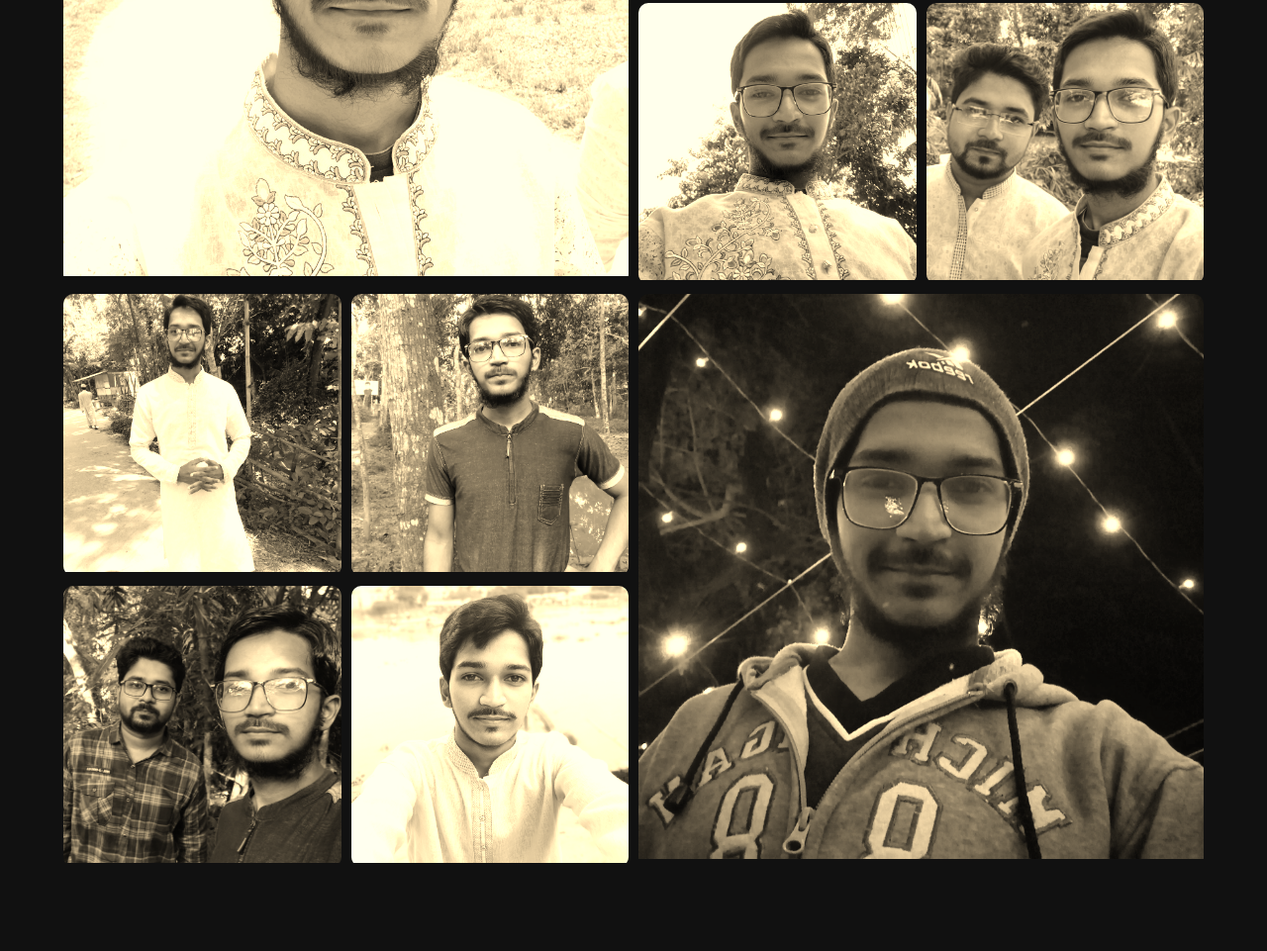
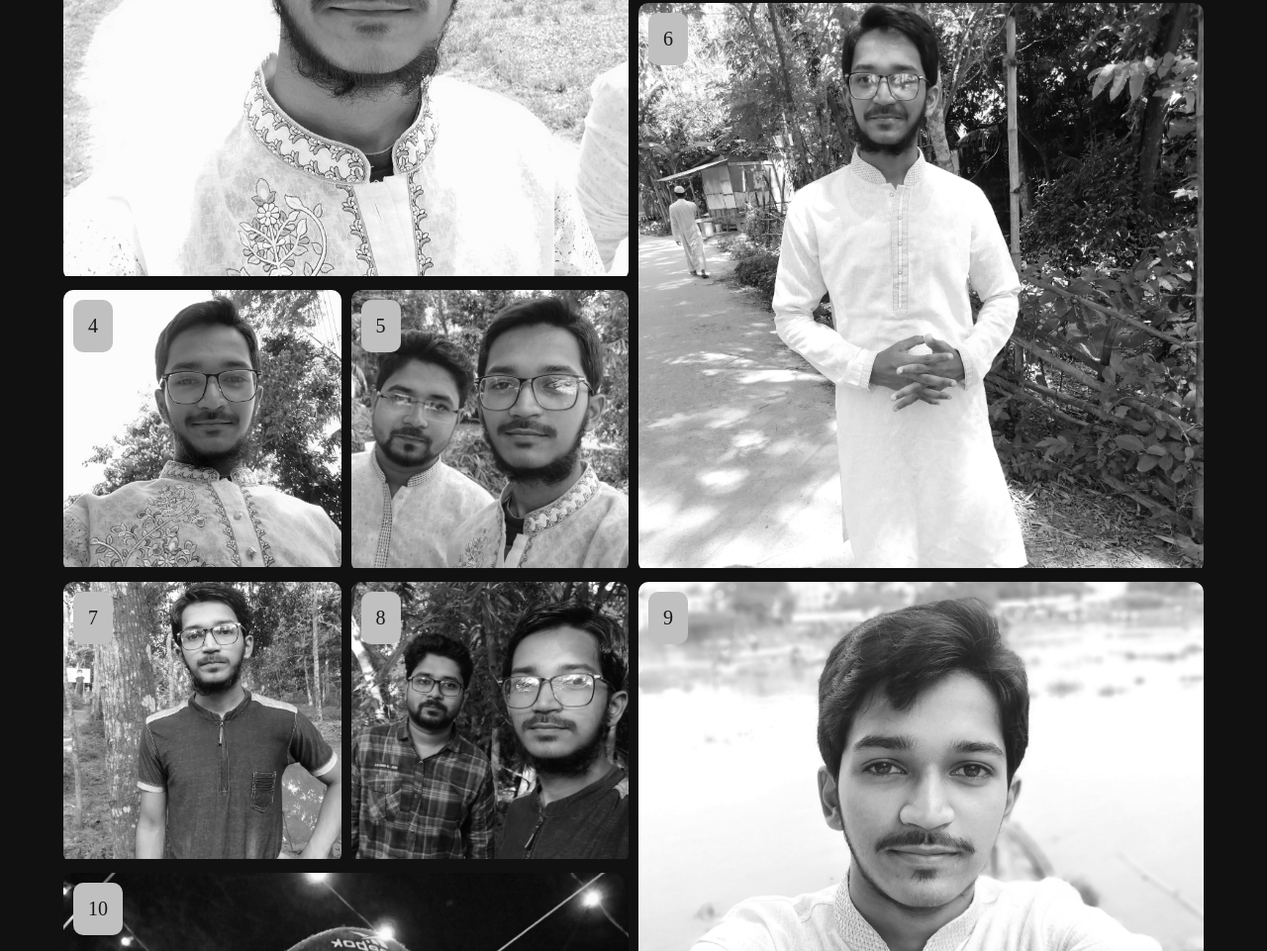
Before and after one commit to codewithsadee/Responsive-Grid-Layout, a plain HTML site: page index.html in a window 1280 px wide. Shown: the part 399-1360 px from the top of the page at 99% size. Before the commit the page ends 1275 px from the top, so only its background shows below. Drawn offline with Linux system fonts and the light colour scheme.

Commit message:
Changed Grid Layout for laptop.  Added Style >transition >filter

```diff
--- a/grid.css
+++ b/grid.css
@@ -5,39 +5,54 @@
   font-family: Montserrat;
 }
 
-body{
+body {
   background: #111111;
 }
 
-h1{
+h1 {
   font-size: 40px;
   width: 90%;
   margin: auto;
   padding: 30px 0;
-color: #ffffff;
+  color: #ffffff;
 }
 
 .container {
   display: grid;
   grid-gap: 10px 10px;
   width: 90%;
-  margin: auto;
+  margin: 0 auto 50px auto;
 }
 
-.box{
+.serial-no {
+  position: absolute;
+  padding: 10px;
+  top: 10px;
+  left: 10px;
+  background: #c0c0c0;
+  color: #181818;
+  border-radius: 10px;
+  font-size: 14px;
+}
+
+.box:hover .serial-no {
+  display: none;
+}
+
+.box {
+  position: relative;
   border-radius: 10px;
   overflow: hidden;
-  filter:sepia(1);
+  filter:grayscale(1);
   transition: 0.3s;
 }
 
-.box:hover{
-  filter: sepia(0);
+.box:hover {
+  filter: grayscale(0);
 }
 
 .box .box-img {
   max-width: 100%;
-  height: auto;
 }
 
 .box1 {
@@ -90,7 +105,13 @@ color: #ffffff;
   grid-row: 8/9;
 }
 
-@media (min-width: 426px){
+@media (min-width: 426px) {
+
+  .serial-no{
+    font-size: 16px;
+    padding: 15px;
+  }
+
   .box1 {
     grid-column: 1/3;
     grid-row: 1/3;
@@ -141,7 +162,13 @@ color: #ffffff;
     grid-row: 7/8;
   }
 }
-@media (min-width: 769px){
+@media (min-width: 769px) {
+
+  .serial-no{
+    font-size: 20px;
+    padding: 15px;
+  }
+
   .box1 {
     grid-column: 1/3;
     grid-row: 1/3;
@@ -158,37 +185,37 @@ color: #ffffff;
   }
 
   .box4 {
-    grid-column: 3/4;
-    grid-row: 2/3;
-  }
-
-  .box5 {
-    grid-column: 4/5;
-    grid-row: 2/3;
-  }
-
-  .box6 {
     grid-column: 1/2;
     grid-row: 3/4;
   }
 
-  .box7 {
+  .box5 {
     grid-column: 2/3;
     grid-row: 3/4;
   }
 
-  .box8 {
+  .box6 {
+    grid-column: 3/5;
+    grid-row: 2/4;
+  }
+
+  .box7 {
     grid-column: 1/2;
     grid-row: 4/5;
   }
 
-  .box9 {
+  .box8 {
     grid-column: 2/3;
     grid-row: 4/5;
   }
 
+  .box9 {
+    grid-column: 3/5;
+    grid-row: 4/6;
+  }
+
   .box10 {
-    grid-column: 3/5;
-    grid-row: 3/5;
+    grid-column: 1/3;
+    grid-row: 5/7;
   }
 }
--- a/index.html
+++ b/index.html
@@ -17,33 +17,43 @@
    <div class="container">
       <div class="box box1">
          <img src="./image/1.jpg" alt="" class="box-img">
+         <div class="serial-no">1</div>
       </div>
       <div class="box box2">
          <img src="./image/2.jpg" alt="" class="box-img">
+         <div class="serial-no">2</div>
       </div>
       <div class="box box3">
          <img src="./image/3.jpg" alt="" class="box-img">
+         <div class="serial-no">3</div>
       </div>
       <div class="box box4">
          <img src="./image/4.jpg" alt="" class="box-img">
+         <div class="serial-no">4</div>
       </div>
       <div class="box box5">
          <img src="./image/5.jpg" alt="" class="box-img">
+         <div class="serial-no">5</div>
       </div>
       <div class="box box6">
          <img src="./image/6.jpg" alt="" class="box-img">
+         <div class="serial-no">6</div>
       </div>
       <div class="box box7">
          <img src="./image/7.jpg" alt="" class="box-img">
+         <div class="serial-no">7</div>
       </div>
       <div class="box box8">
          <img src="./image/8.jpg" alt="" class="box-img">
+         <div class="serial-no">8</div>
       </div>
       <div class="box box9">
          <img src="./image/9.jpg" alt="" class="box-img">
+         <div class="serial-no">9</div>
       </div>
       <div class="box box10">
          <img src="./image/10.jpg" alt="" class="box-img">
+         <div class="serial-no">10</div>
       </div>
    </div>
 </body>
```
